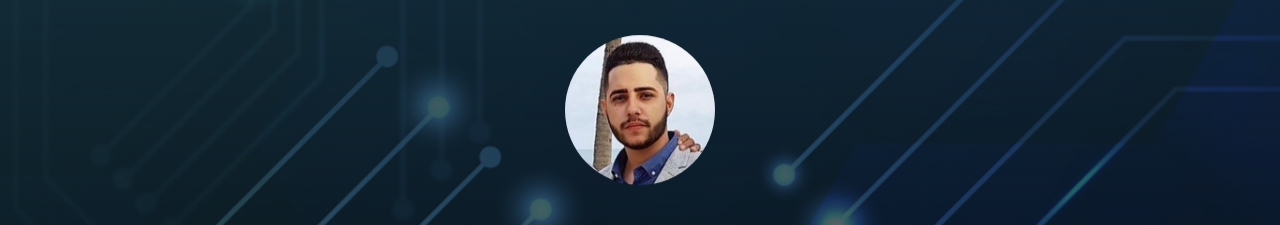
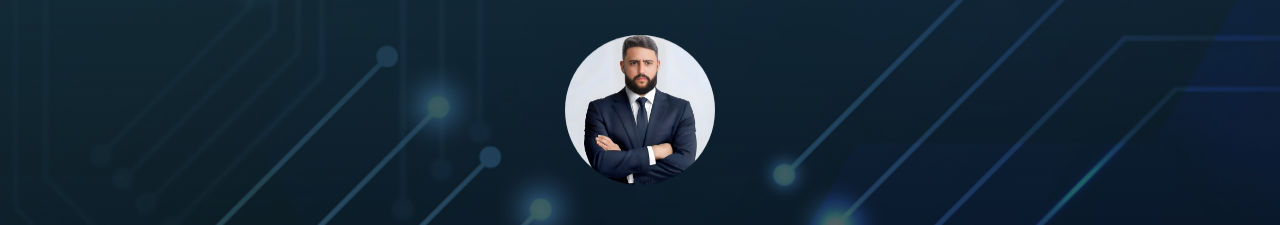
Before and after one commit to pdrodavi/pedrodavi.com.br, a plain HTML site: page index.html in a window 1280 px wide. Shown: the part 69-294 px from the top of the page. Drawn offline with Linux system fonts and the light colour scheme; some packages are replaced by stand-ins of ours; a script that the page names is missing; files whose address does not match are found by name.

Commit message:
Update index.html

```diff
--- a/index.html
+++ b/index.html
@@ -88,7 +88,7 @@
       <div class="container">
         <div class="content-center">
 
-          <div class="cc-profile-image"><a href="#"><img src="images/pedrodavi.jpeg" alt="Image"/></a></div>
+          <div class="cc-profile-image"><a href="#"><img src="images/2024-12-24 13_13_10.597-0300-2200x2200-411kb.jpg" alt="Image"/></a></div>
 
           <div class="h2 title">Pedro Davi</div>
 
```
